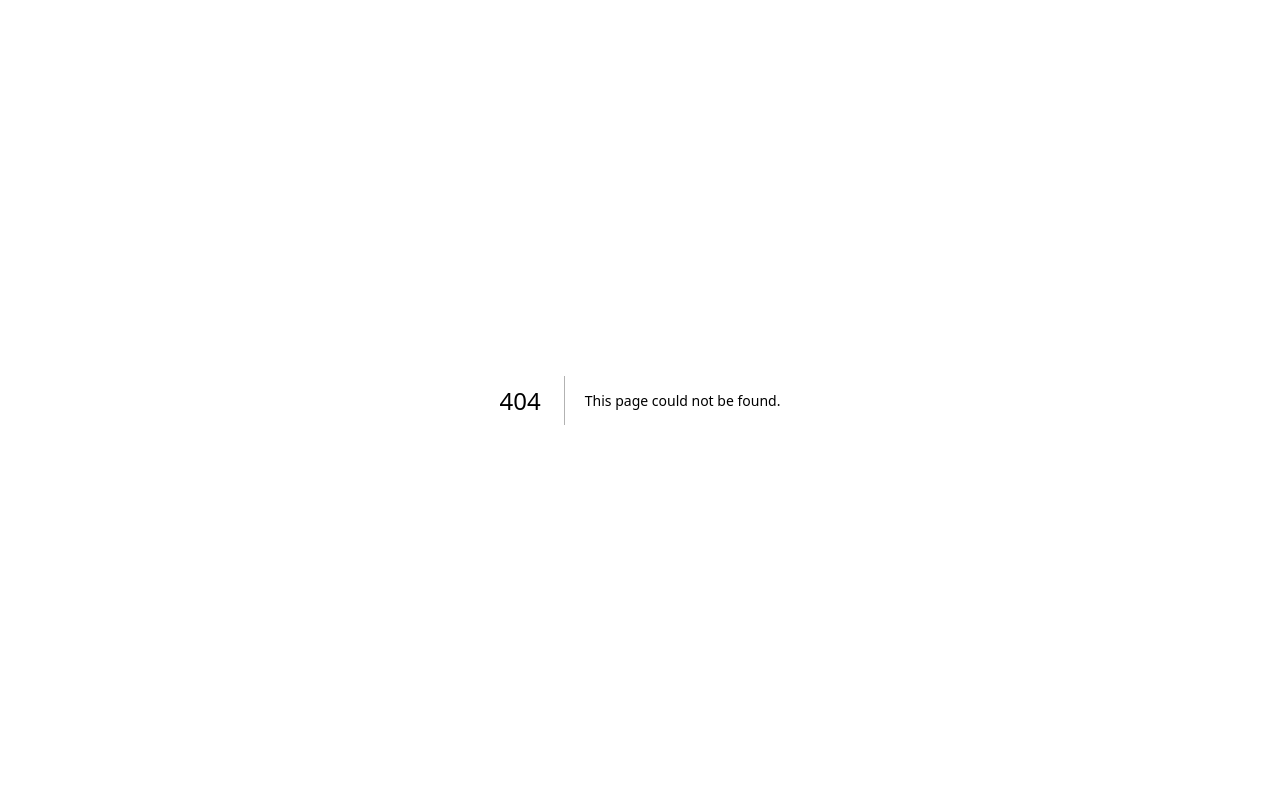
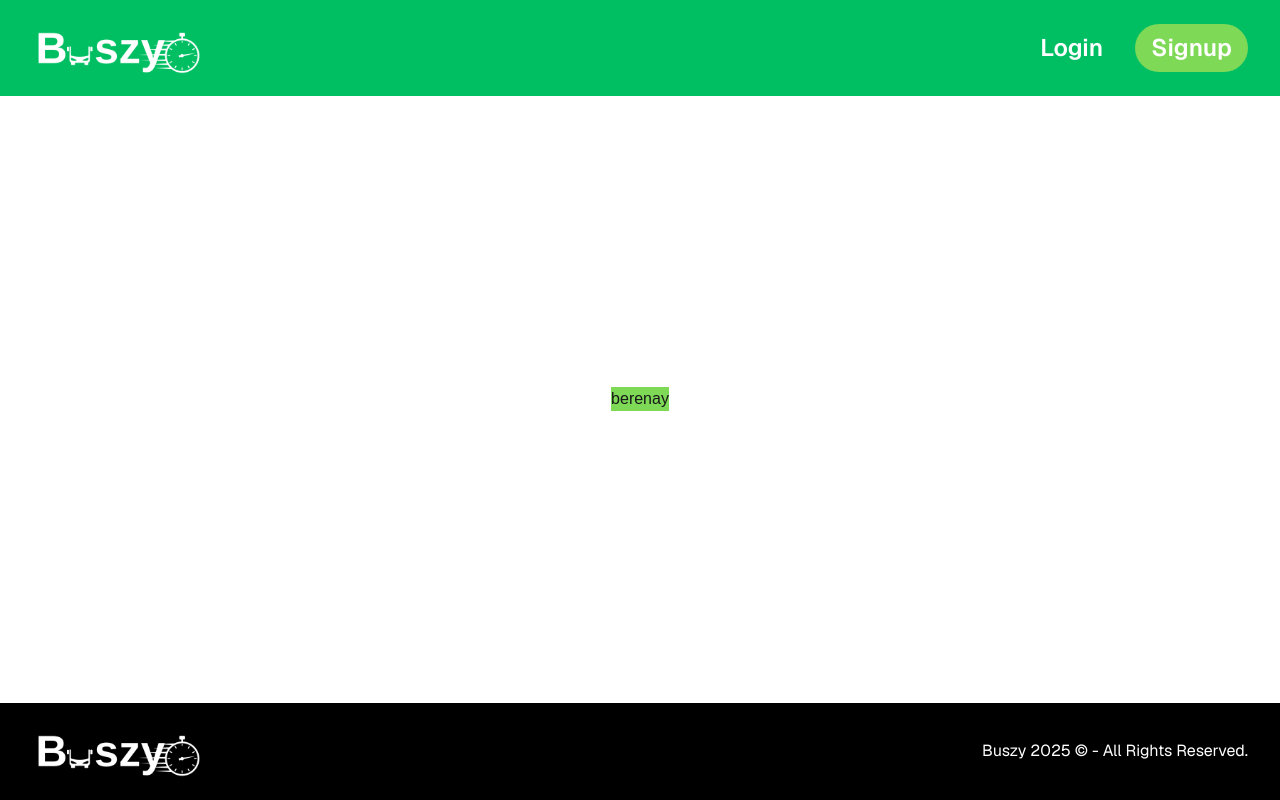
Before and after one commit to emremustu/buszy, a Next.js app in the folder frontend/: page /administrations in a window 1280 px wide. Before the commit this address had no page. Built offline with nearby package versions, Linux system fonts and the light colour scheme.

Commit message:
berenay admin page

```diff
--- /dev/null
+++ b/frontend/app/administrations/page.tsx
@@ -0,0 +1,33 @@
+import React from 'react'
+import Navbar from '../components/Navbar'
+import Footer from '../components/Footer'
+import Link from 'next/link'
+
+const adminPage = () => {
+    return (
+        <>
+
+            <div className='flex flex-col h-screen'>
+                <Navbar></Navbar>
+                <div className='flex flex-col items-center justify-center h-full'>
+            <Link href='/'  className="cursor-pointer bg-primarybr ">
+            <h1>berenay</h1>
+            </Link>
+
+
+
+
+                </div>
+                <div className='mt-auto'></div>
+                <Footer></Footer>
+            </div>
+
+
+
+
+
+        </>
+    )
+}
+
+export default adminPage
```
